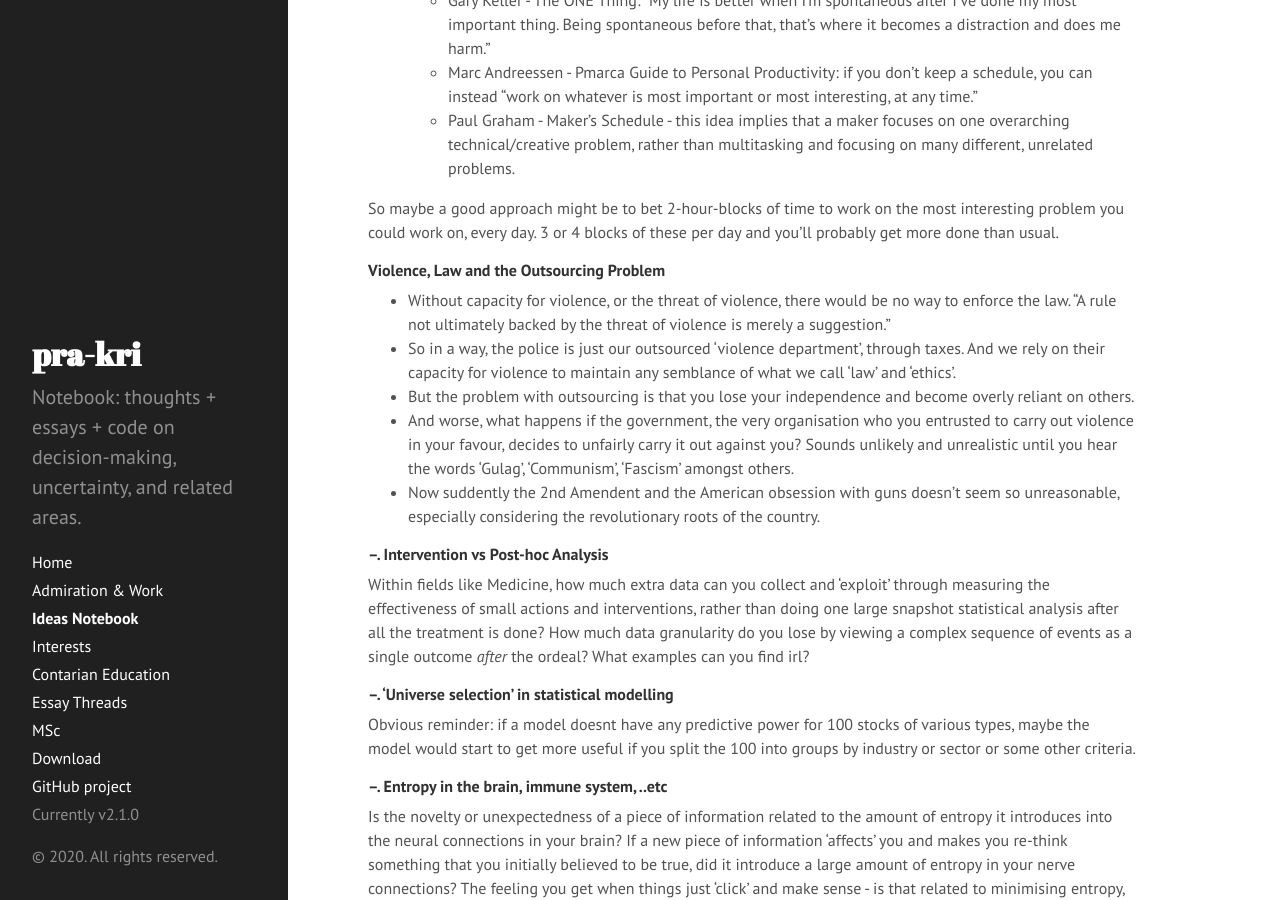
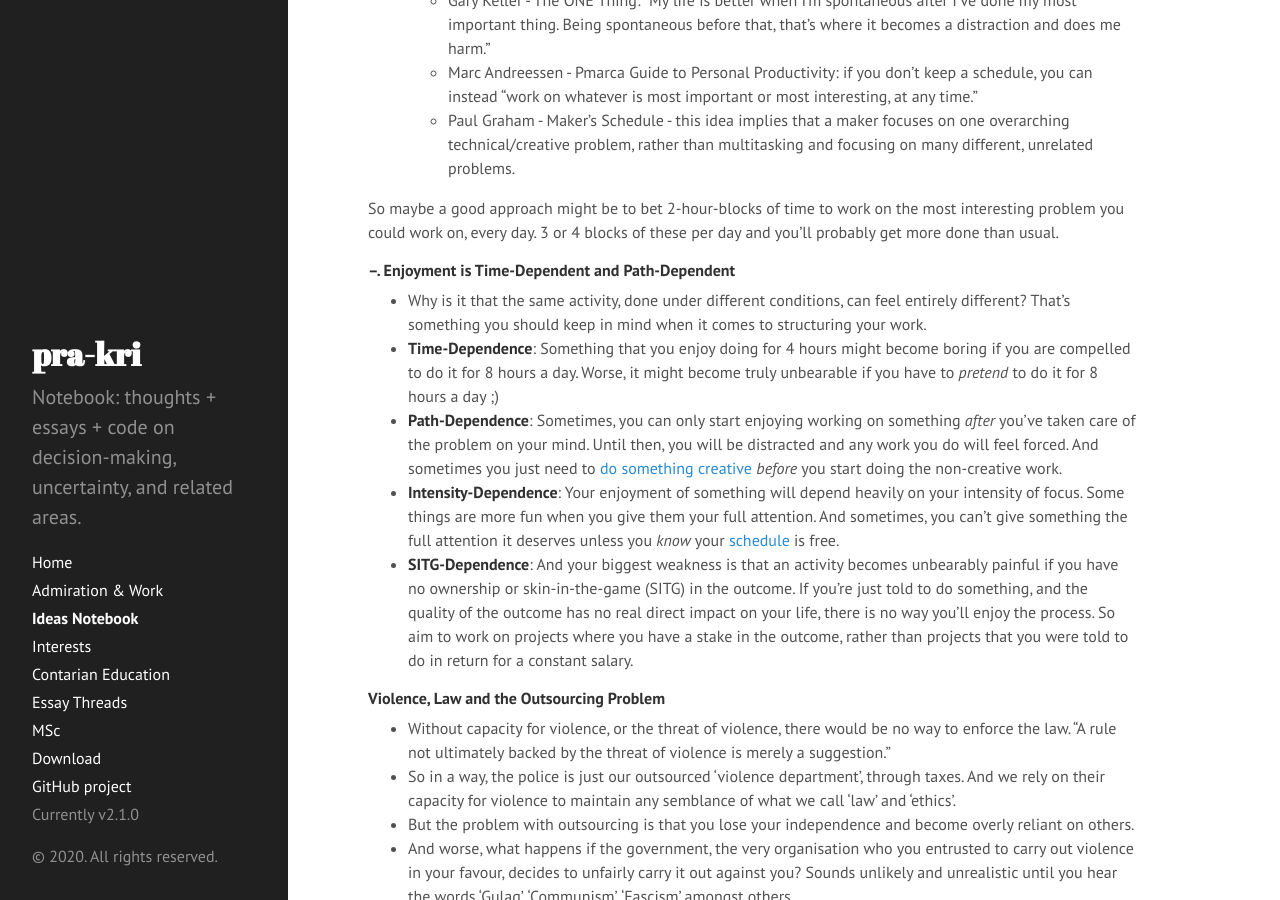
Before and after one commit to pra-kri/pra-kri.github.io, a Jekyll site: the page built from IdeasNotebook.md, in a window 1280 px wide and 900 px high, scrolled down 5352 px. Built offline with Jekyll 4.4.1, drawn with Linux system fonts in a browser that asks for light colours; Markdown is read by kramdown in place of the engine named in the settings.

Commit message:
Update IdeasNotebook.md

```diff
--- a/IdeasNotebook.md
+++ b/IdeasNotebook.md
@@ -111,6 +111,13 @@ Maybe the solution is to work in small selective teams with autonomy and shared
 
 So maybe a good approach might be to bet 2-hour-blocks of time to work on the most interesting problem you could work on, every day. 3 or 4 blocks of these per day and you'll probably get more done than usual.
 
+##### --. Enjoyment is Time-Dependent and Path-Dependent
+* Why is it that the same activity, done under different conditions, can feel entirely different? That's something you should keep in mind when it comes to structuring your work.
+* **Time-Dependence**: Something that you enjoy doing for 4 hours might become boring if you are compelled to do it for 8 hours a day. Worse, it might become truly unbearable if you have to *pretend* to do it for 8 hours a day ;)
+* **Path-Dependence**: Sometimes, you can only start enjoying working on something *after* you've taken care of the problem on your mind. Until then, you will be distracted and any work you do will feel forced. And sometimes you just need to [do something creative](https://tim.blog/2019/12/18/make-before-you-manage/) *before* you start doing the non-creative work.
+* **Intensity-Dependence**: Your enjoyment of something will depend heavily on your intensity of focus. Some things are more fun when you give them your full attention. And sometimes, you can't give something the full attention it deserves unless you *know* your [schedule](http://www.paulgraham.com/makersschedule.html) is free.
+* **SITG-Dependence**: And your biggest weakness is that an activity becomes unbearably painful if you have no ownership or skin-in-the-game (SITG) in the outcome. If you're just told to do something, and the quality of the outcome has no real direct impact on your life, there is no way you'll enjoy the process. So aim to work on projects where you have a stake in the outcome, rather than projects that you were told to do in return for a constant salary.
+
 ##### Violence, Law and the Outsourcing Problem
 * Without capacity for violence, or the threat of violence, there would be no way to enforce the law. "A rule not ultimately backed by the threat of violence is merely a suggestion."
 * So in a way, the police is just our outsourced 'violence department', through taxes. And we rely on their capacity for violence to maintain any semblance of what we call 'law' and 'ethics'.
```
